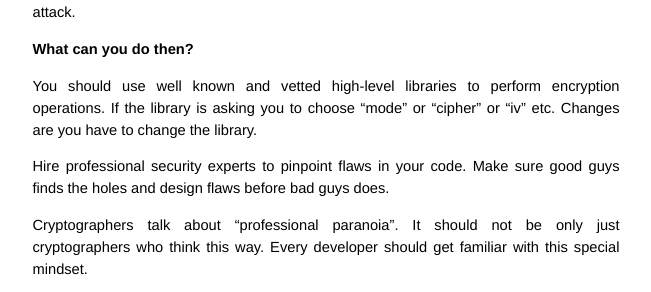
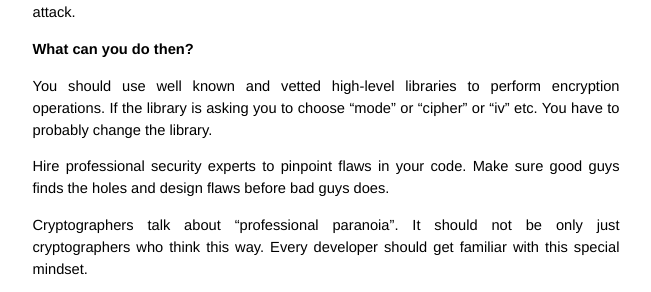
Before and after one commit to timoh6/timoh6.github.com, a Jekyll site: the page built from _posts/2012-08-21-Cryptography-in-web-applications-a-false-sense-of-security.md, in a window 1280 px wide and 900 px high, scrolled down 3650 px. Shown: the part 182-474 px from the top of the window, without its empty margins (314-965 px from the left). Built offline with Jekyll 4.4.1, drawn with Linux system fonts in a browser that asks for light colours; comment, search, counter and statistics services are not loaded.

Commit message:
Revise a sentence

```diff
--- a/_posts/2012-08-21-Cryptography-in-web-applications-a-false-sense-of-security.md
+++ b/_posts/2012-08-21-Cryptography-in-web-applications-a-false-sense-of-security.md
@@ -104,7 +104,7 @@ It is surprisingly to see, as previous mentioned, that no matter how hard people
 What can you do then?
 ---------------------
 
-You should use well known and vetted high-level libraries to perform encryption operations. If the library is asking you to choose "mode" or "cipher" or "iv" etc. Changes are you have to change the library.
+You should use well known and vetted high-level libraries to perform encryption operations. If the library is asking you to choose "mode" or "cipher" or "iv" etc. You have to probably change the library.
 
 Hire professional security experts to pinpoint flaws in your code. Make sure good guys finds the holes and design flaws before bad guys does.
 
```
